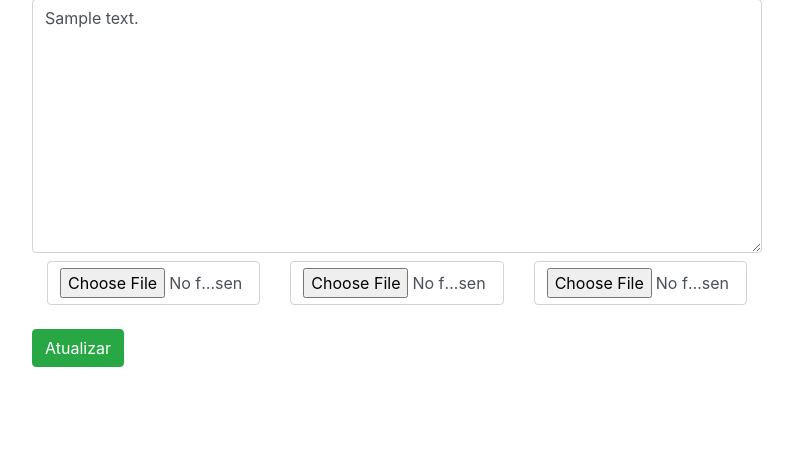
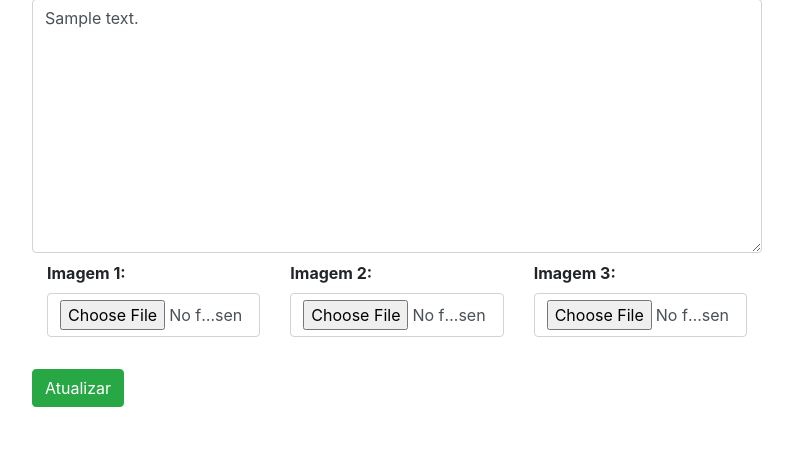
Before and after one commit to endhel/online-store, a Flask app: page /updateproduct/1 in a window 1280 px wide. Shown: the part 691-1146 px from the top of the page, without its empty margins (243-1036 px from the left). Before the commit the page ends 1058 px from the top, so only its background shows below. Run offline with Flask 2, Linux system fonts and the light colour scheme; a user stored in the database is signed in; data comes from the database, SQL or seed files in the repository; tables that the repository leaves empty hold one stand-in row (values such as "Sample post"); some libraries are stand-ins or nearby versions.

Commit message:
Updating images

```diff
--- a/store/products/form.py
+++ b/store/products/form.py
@@ -9,6 +9,6 @@ class Addproducts(Form):
     description = TextAreaField('Descrição:', [validators.DataRequired()])
     colors = TextAreaField('Cor:', [validators.DataRequired()])
 
-    image_1 = FileField('Imagem 1:', validators=[FileRequired(), FileAllowed(['jpg', 'png', 'gif', 'jpeg'], 'Somente foto')])
-    image_2 = FileField('Imagem 2:', validators=[FileRequired(), FileAllowed(['jpg', 'png', 'gif', 'jpeg'], 'Somente foto')])
-    image_3 = FileField('Imagem 3:', validators=[FileRequired(), FileAllowed(['jpg', 'png', 'gif', 'jpeg'], 'Somente foto')])
+    image_1 = FileField('Imagem 1:', validators=[FileAllowed(['jpg', 'png', 'gif', 'jpeg'], 'Somente foto')])
+    image_2 = FileField('Imagem 2:', validators=[FileAllowed(['jpg', 'png', 'gif', 'jpeg'], 'Somente foto')])
+    image_3 = FileField('Imagem 3:', validators=[FileAllowed(['jpg', 'png', 'gif', 'jpeg'], 'Somente foto')])
--- a/store/templates/products/addproduct.html
+++ b/store/templates/products/addproduct.html
@@ -42,9 +42,9 @@
 
                 <div class="container">
                     <div class="row">
-                        <div class="col-md-4">{{ render_field(form.image_1, class="form-control") }}</div>
-                        <div class="col-md-4">{{ render_field(form.image_2, class="form-control") }}</div>
-                        <div class="col-md-4">{{ render_field(form.image_3, class="form-control") }}</div>
+                        <div class="col-md-4">{{ render_field(form.image_1, class="form-control", required) }}</div>
+                        <div class="col-md-4">{{ render_field(form.image_2, class="form-control", required) }}</div>
+                        <div class="col-md-4">{{ render_field(form.image_3, class="form-control", required) }}</div>
                     </div>
                 </div>
 
--- a/store/templates/products/updateproduct.html
+++ b/store/templates/products/updateproduct.html
@@ -42,9 +42,9 @@
 
                 <div class="container">
                     <div class="row">
-                        <div class="col-md-4"><input type="file" name="image_1" class="form-control"></div>
-                        <div class="col-md-4"><input type="file" name="image_2" class="form-control"></div>
-                        <div class="col-md-4"><input type="file" name="image_3" class="form-control"></div>
+                        <div class="col-md-4">{{ render_field(form.image_1, class="form-control") }}</div>
+                        <div class="col-md-4">{{ render_field(form.image_2, class="form-control") }}</div>
+                        <div class="col-md-4">{{ render_field(form.image_3, class="form-control") }}</div>
                     </div>
                 </div>
 
```
